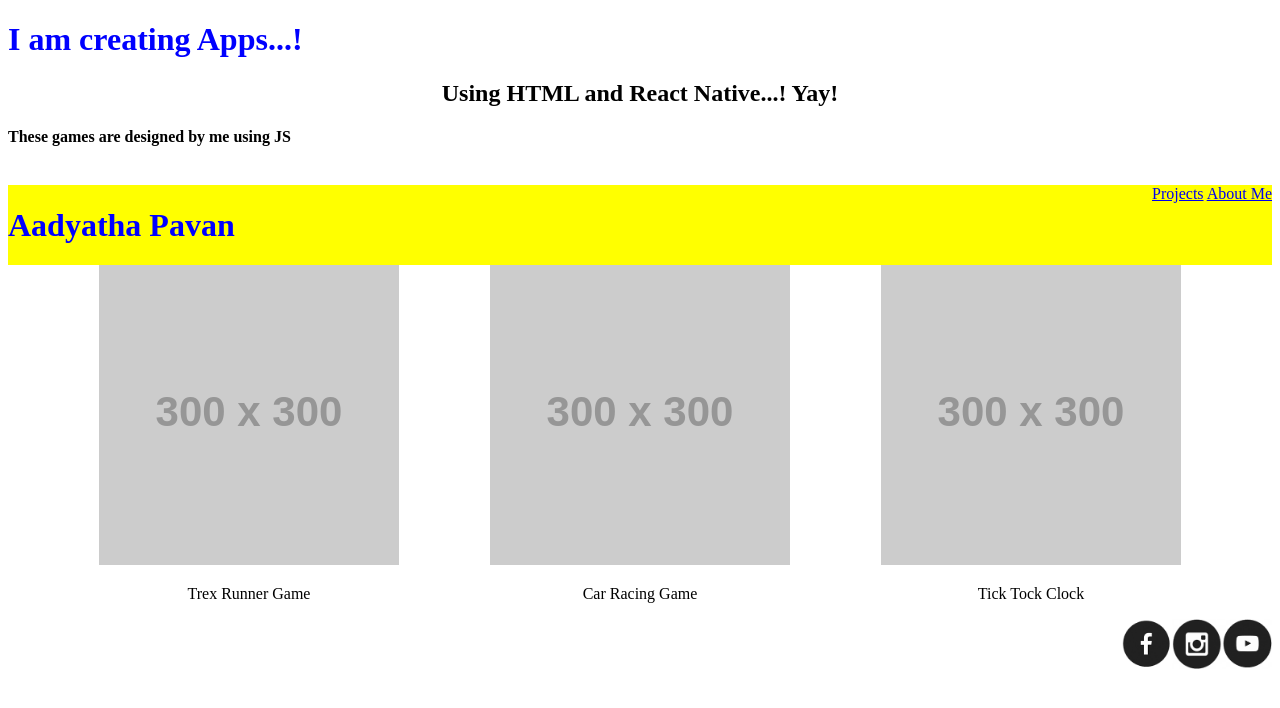
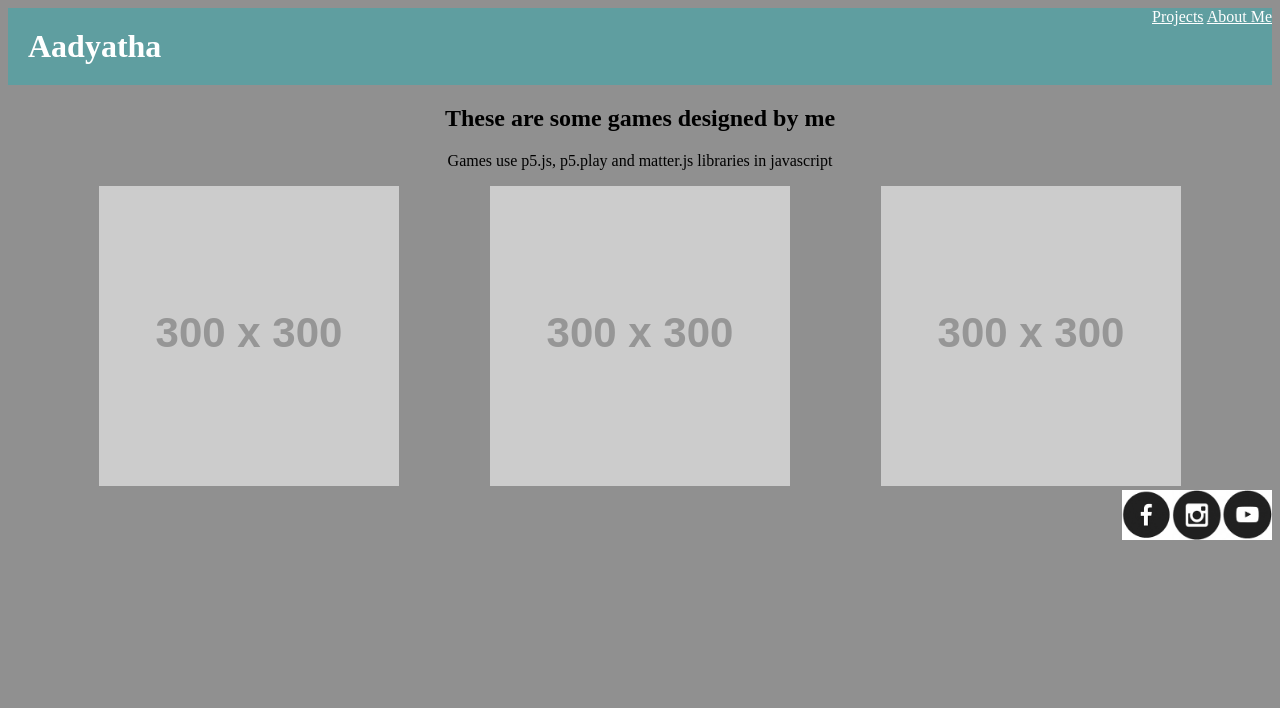
Before and after one commit to aadya1234/My-Portfolio, a plain HTML site: page index.html in a window 1280 px wide. Drawn offline with Linux system fonts and the light colour scheme; placeholder pictures from the web are drawn by us.

Commit message:
Add files via upload

```diff
--- a/index.html
+++ b/index.html
@@ -1,38 +1,43 @@
 <!DOCTYPE HTML>
 <html>
     <head>
-        <title>My Portfolio Page</title>
+        <title>My Portfolio page</title>
         <link rel = "stylesheet"
               type = "text/css"
-            href = "style.css">
+              href = "style.css" />
     </head>
+
     <body>
-        <p><H1> I am creating Apps...!</H1></p>
-        <p><H2> Using HTML and React Native...! Yay!</H1></p>
-        <H4>These games are designed by me using JS</H4>
-        <br>
-        <div class = "header">
-        <h1>Aadyatha Pavan</h1>
-        <div class = "menu">
-        <a href = "index.html">  Projects</a>
-        <a href="aboutme.html">About Me</a>
+        <div class="header">
+            <h1>Aadyatha</h1>
+            <div class="menu">
+                <a href="https://github.com/aadya1234?tab=repositories">Projects</a>
+                <a href="https://github.com/aadya1234?tab=repositories">About Me</a>
             </div>
         </div>
+
+
+         <h2>These are some games designed by me</h2>
+         <p>Games use p5.js, p5.play and matter.js libraries in javascript</p>
+
         <div class = "grid">
-        <div class = "item">
+            <div class="item">
                 <a href = "https://editor.p5js.org/whitehatjr/present/ePJrHCACM"><img src="https://via.placeholder.com/300"/></a>
                 <p>Trex Runner Game</p>
             </div>
-        <div class = "item">
+
+            <div class="item">
                 <a href = "https://studio.code.org/projects/gamelab/XIOvXShA99uvaRKjEop3yvY-G_CTPqnKfpwdkR2G4o4"><img src="https://via.placeholder.com/300"/></a>
                 <p>Car Racing Game</p>
             </div>
-        <div class = "item">
+
+            <div class="item">
                     <a href = "https://aadya1234.github.io/Tick-Tock-Clock-/"><img src="https://via.placeholder.com/300"/></a>
                     <p>Tick Tock Clock</p>
             </div>
         </div>
-        <div class = "footer">
+
+        <div class="footer">
             <a href="#"><img src="fb.png" width=50 height=50/></a>
             <a href="#"><img src="insta.png" width=50 height=50/></a>
             <a href="#"><img src="youtube.png" width=50 height=50/></a>
--- a/style.css
+++ b/style.css
@@ -1,20 +1,58 @@
-h1{
-    color:blue;
+h1 {
+    color: white;
+    padding: 10px;
+    margin: 10px;
 }
+
+/*.header * {
+    border: solid;
+} */
+
 .header{
-  background-color: yellow;
-  display:flex;
-  justify-content:space-between;
+    background-color: cadetblue;
+    display: flex;
+    justify-content: space-between;
 }
+
+.site-description{
+    display: flex;
+    flex-direction: column;
+    justify-content: first baseline;
+}
+
 .grid{
-    display:flex;
-    flex-wrap:wrap;
-    justify-content:space-evenly;
+    display: flex;
+    flex-wrap: wrap;
+    justify-content: space-evenly;
 }
+
 .footer{
-    display:flex;
-    justify-content:flex-end;
+    display: flex;
+    justify-content: flex-end;
 }
+
 p,h2{
-    text-align:center;
+    text-align: center;
 }
+body{
+    background-color:#909090;
+}
+a:link{
+    color:#ffffff;
+}
+a:visited{
+    color: violet;
+}
+.item{
+    position: relative;
+}
+.item p{
+    position: absolute;
+    top: 50%;
+    left: 50%;
+    transform:translate(-50%,-50%);
+    opacity: 0;
+}
+.item:hover p{
+    opacity: 1;
+}
```
Lines whose indentation alone changed are shown as unchanged.
